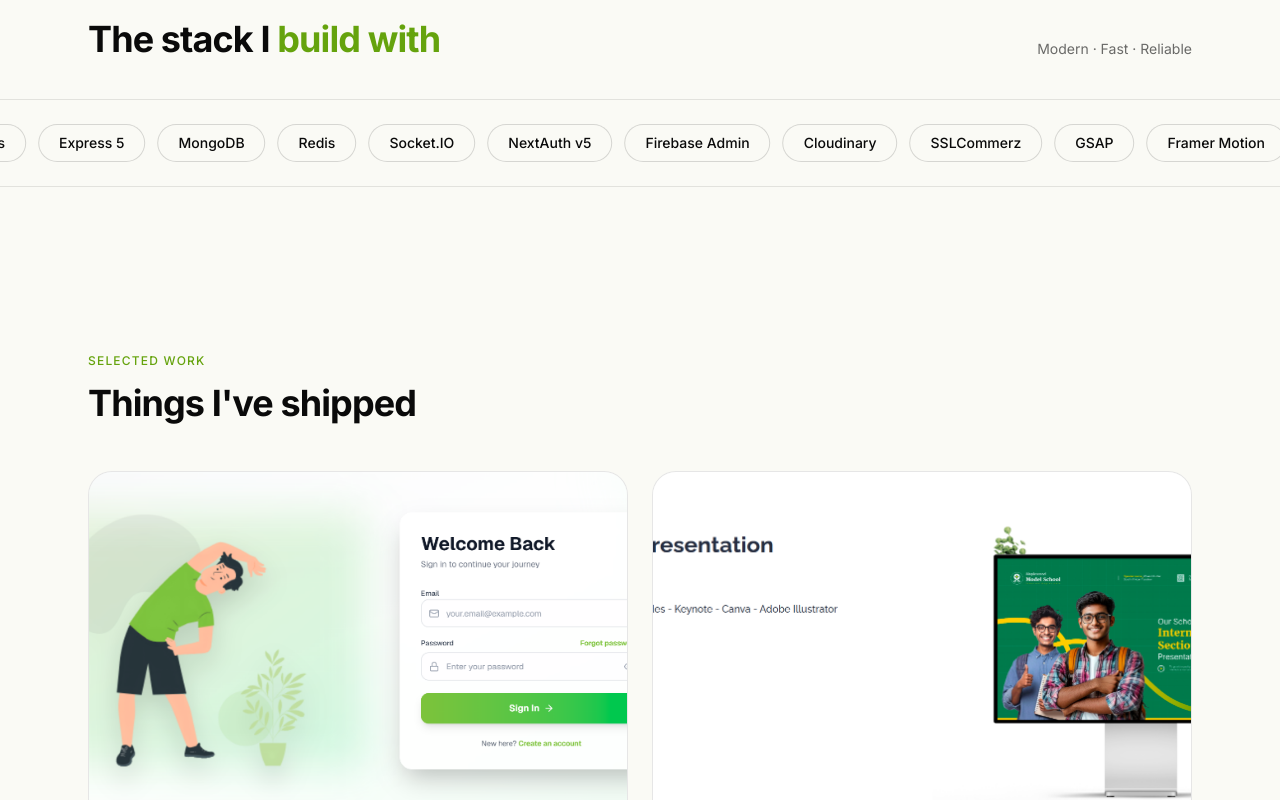
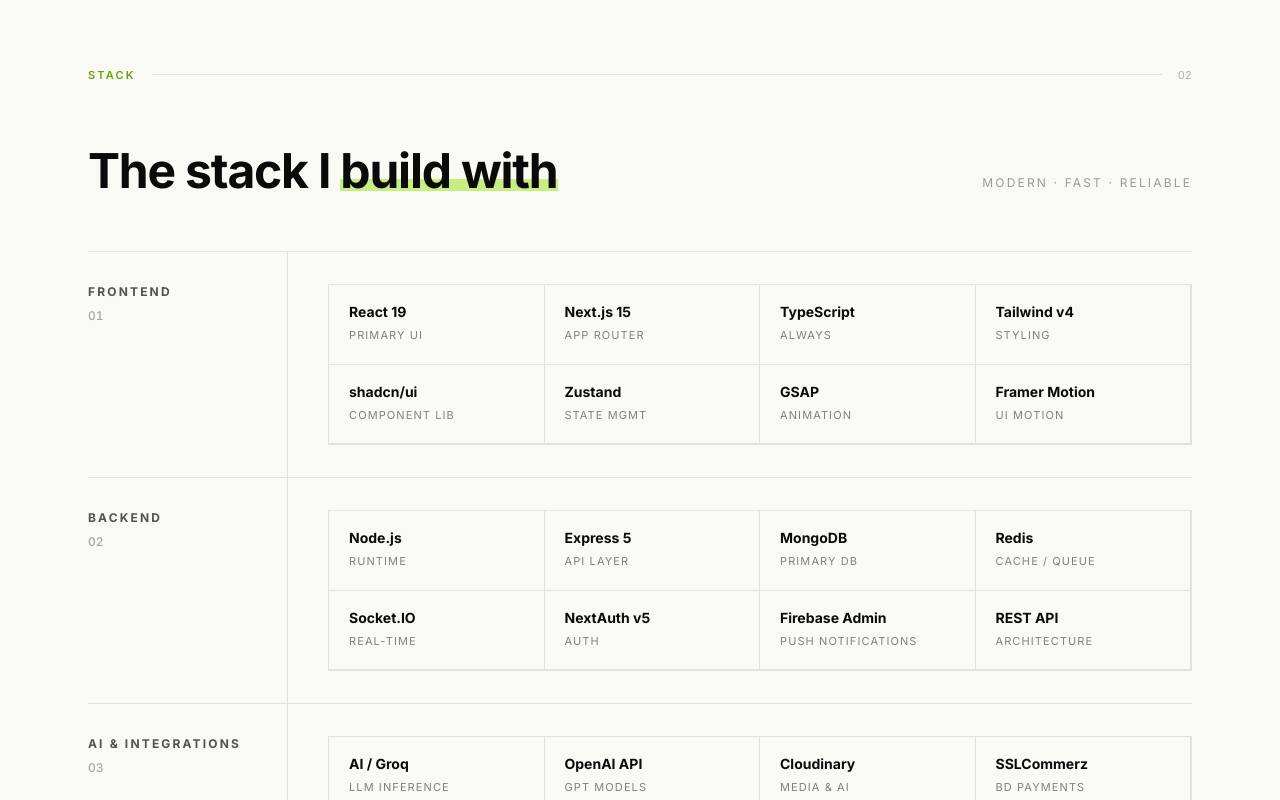
Before and after one commit to Neaz-mq/Neaz-Portfolio, a Next.js app: page / in a window 1280 px wide. Shown: the part 1700-2500 px from the top of the page. Built offline with nearby package versions, Linux system fonts and the light colour scheme.

Commit message:
update skills

```diff
--- a/components/Skills.tsx
+++ b/components/Skills.tsx
@@ -1,32 +1,134 @@
-const skills = [
-  "React 19", "Next.js 16", "TypeScript", "Tailwind v4", "Node.js", "Express 5",
-  "MongoDB", "Redis", "Socket.IO", "NextAuth v5", "Firebase Admin", "Cloudinary",
-  "SSLCommerz", "GSAP", "Framer Motion", "Vite", "AI / Groq", "REST API",
-  "Vercel", "Netlify", "Cloudways", "Render",
+"use client";
+
+const stack = [
+  {
+    layer: "Frontend",
+    index: "01",
+    items: [
+      { name: "React 19", note: "Primary UI" },
+      { name: "Next.js 15", note: "App Router" },
+      { name: "TypeScript", note: "Always" },
+      { name: "Tailwind v4", note: "Styling" },
+      { name: "shadcn/ui", note: "Component lib" },
+      { name: "Zustand", note: "State mgmt" },
+      { name: "GSAP", note: "Animation" },
+      { name: "Framer Motion", note: "UI motion" },
+    ],
+  },
+  {
+    layer: "Backend",
+    index: "02",
+    items: [
+      { name: "Node.js", note: "Runtime" },
+      { name: "Express 5", note: "API layer" },
+      { name: "MongoDB", note: "Primary DB" },
+      { name: "Redis", note: "Cache / queue" },
+      { name: "Socket.IO", note: "Real-time" },
+      { name: "NextAuth v5", note: "Auth" },
+      { name: "Firebase Admin", note: "Push notifications" },
+      { name: "REST API", note: "Architecture" },
+    ],
+  },
+  {
+    layer: "AI & Integrations",
+    index: "03",
+    items: [
+      { name: "AI / Groq", note: "LLM inference" },
+      { name: "OpenAI API", note: "GPT models" },
+      { name: "Cloudinary", note: "Media & AI" },
+      { name: "SSLCommerz", note: "BD payments" },
+      { name: "Stripe", note: "Intl payments" },
+    ],
+  },
+  {
+    layer: "Deployment & Infra",
+    index: "04",
+    items: [
+      { name: "Vercel", note: "Frontend deploy" },
+      { name: "Netlify", note: "Deployment" },
+      { name: "Render", note: "Backend deploy" },
+      { name: "Cloudways", note: "VPS hosting" },
+      { name: "DigitalOcean", note: "Cloud infra" },
+      { name: "Hostinger", note: "Hosting" },
+      { name: "Vite", note: "Build tool" },
+    ],
+  },
 ];
 
 export default function Skills() {
   return (
-    <section id="skills" className="py-20">
+    <section id="skills" className="py-24 md:py-32">
       <div className="mx-auto max-w-6xl px-6">
-        <div className="flex items-end justify-between mb-10">
-          <h2 className="text-3xl md:text-4xl font-bold tracking-tight">
-            The stack I <span className="text-lime">build with</span>
+
+        {/* Section header */}
+        <div className="flex items-center gap-4 mb-16">
+          <span className="text-[11px] font-semibold uppercase tracking-[0.2em] text-lime">
+            Stack
+          </span>
+          <div className="flex-1 h-px bg-ink/10" />
+          <span className="text-[11px] text-ink/30 tabular-nums">02</span>
+        </div>
+
+        {/* Title row */}
+        <div className="flex items-end justify-between gap-6 mb-14">
+          <h2 className="text-3xl md:text-5xl font-bold tracking-tight leading-[1.05]">
+            The stack I{" "}
+            <span className="relative inline-block">
+              <span className="relative z-10">build with</span>
+              <span className="absolute inset-x-0 bottom-1 h-3 bg-limeglow/60 z-0" />
+            </span>
           </h2>
-          <span className="text-sm text-ink/60 hidden md:block">Modern · Fast · Reliable</span>
+          <p className="hidden sm:block text-xs uppercase tracking-[0.18em] text-ink/40 whitespace-nowrap pb-1">
+            Modern · Fast · Reliable
+          </p>
         </div>
-      </div>
-      <div className="relative overflow-hidden border-y border-ink/10 py-6">
-        <div className="marquee flex gap-3 whitespace-nowrap w-max">
-          {[...skills, ...skills].map((s, i) => (
-            <span
-              key={i}
-              className="rounded-full border border-ink/15 bg-ivory px-5 py-2 text-sm font-medium"
+
+        {/* Stack layers */}
+        <div className="border-t border-ink/10">
+          {stack.map((group) => (
+            <div
+              key={group.layer}
+              className="grid md:grid-cols-[200px_1fr] border-b border-ink/10"
             >
-              {s}
-            </span>
+              {/* Layer label */}
+              <div className="flex md:flex-col gap-3 md:gap-2 items-center md:items-start pt-8 pb-4 md:pb-8 md:pr-8 border-b md:border-b-0 md:border-r border-ink/10">
+                <span className="text-xs font-bold uppercase tracking-[0.18em] text-ink/70">
+                  {group.layer}
+                </span>
+                <span className="text-xs tabular-nums text-ink/35 font-medium">{group.index}</span>
+              </div>
+
+              {/* Skills grid */}
+              <div className="py-8 md:pl-10">
+                <div className="flex flex-wrap gap-0 border border-ink/10">
+                  {group.items.map((item) => (
+                    <div
+                      key={item.name}
+                      className="
+                        group relative
+                        w-1/2 sm:w-1/3 lg:w-1/4
+                        border-r border-b border-ink/10
+                        px-5 py-5
+                        bg-ivory hover:bg-ink
+                        transition-colors duration-200
+                        cursor-default
+                      "
+                    >
+                      <span className="absolute top-4 right-4 h-1.5 w-1.5 rounded-full bg-lime opacity-0 group-hover:opacity-100 transition-opacity" />
+                      <p className="text-sm font-bold text-ink group-hover:text-ivory transition-colors leading-none mb-2">
+                        {item.name}
+                      </p>
+                      <p className="text-[11px] uppercase tracking-[0.1em] text-ink/50 group-hover:text-ivory/45 transition-colors">
+                        {item.note}
+                      </p>
+                    </div>
+                  ))}
+                </div>
+              </div>
+            </div>
           ))}
         </div>
+
       </div>
     </section>
   );
```
